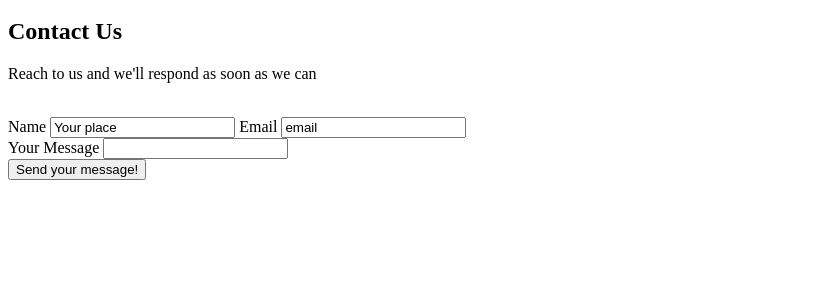
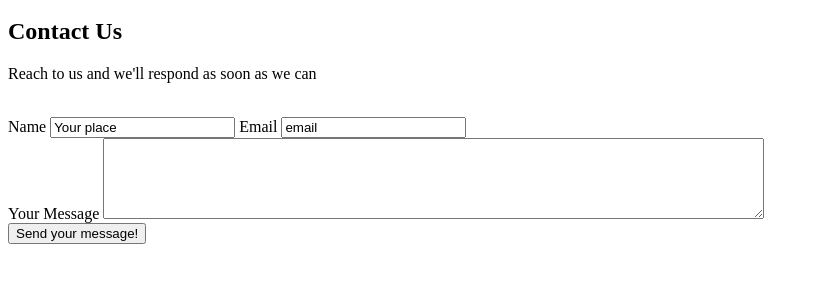
Before and after one commit to rbasehewa/MiniWebSite, a plain HTML site: page index.html in a window 1280 px wide. Shown: the part 146-428 px from the top of the page, without its empty margins (0-819 px from the left). Drawn offline with Linux system fonts and the light colour scheme.

Commit message:
fixing errors

```diff
--- a/index.html
+++ b/index.html
@@ -21,7 +21,8 @@
         <form>
             <label>Name </label> <input type="textbox" name="name" value="Your place">
             <label>Email</label> <input type="textbox" name="email" value="email"> <br>
-            <label>Your Message</label> <input type="area" name="message" width=""> <br>
+            <label>Your Message</label>
+            <textarea cols="80" rows="5"></textarea> <br>
 
             <button type="submit">Send your message!</button>
         </form>
```
